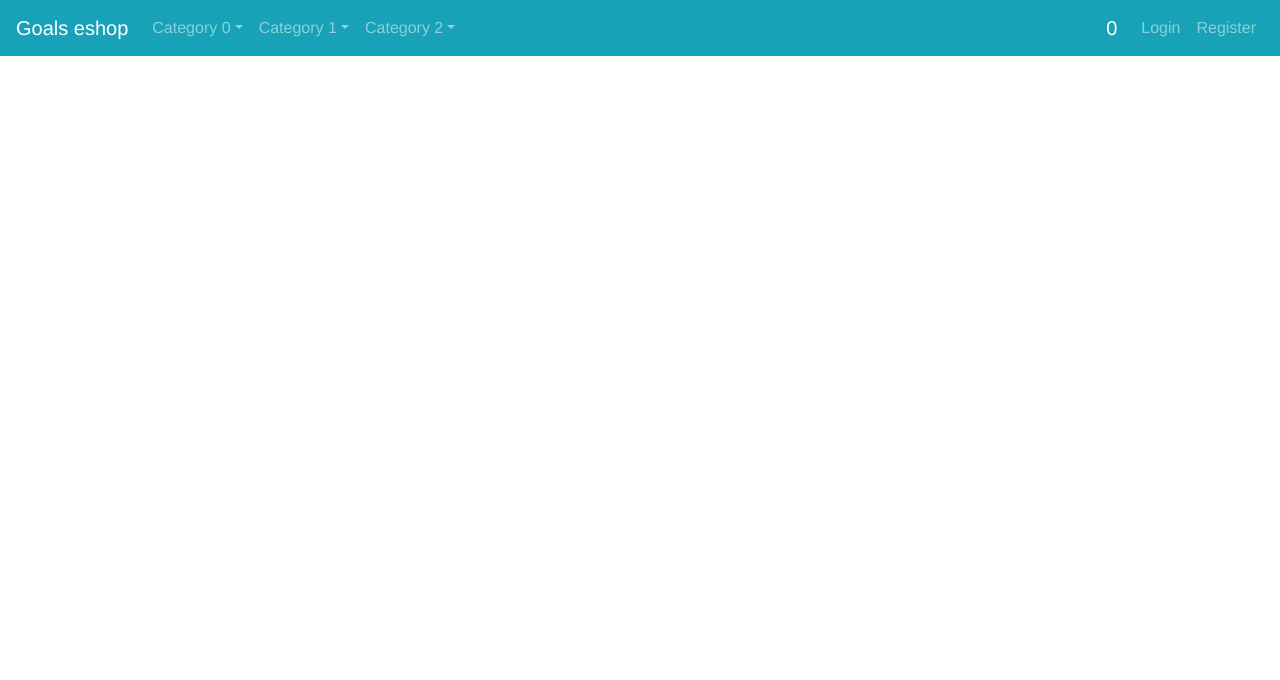
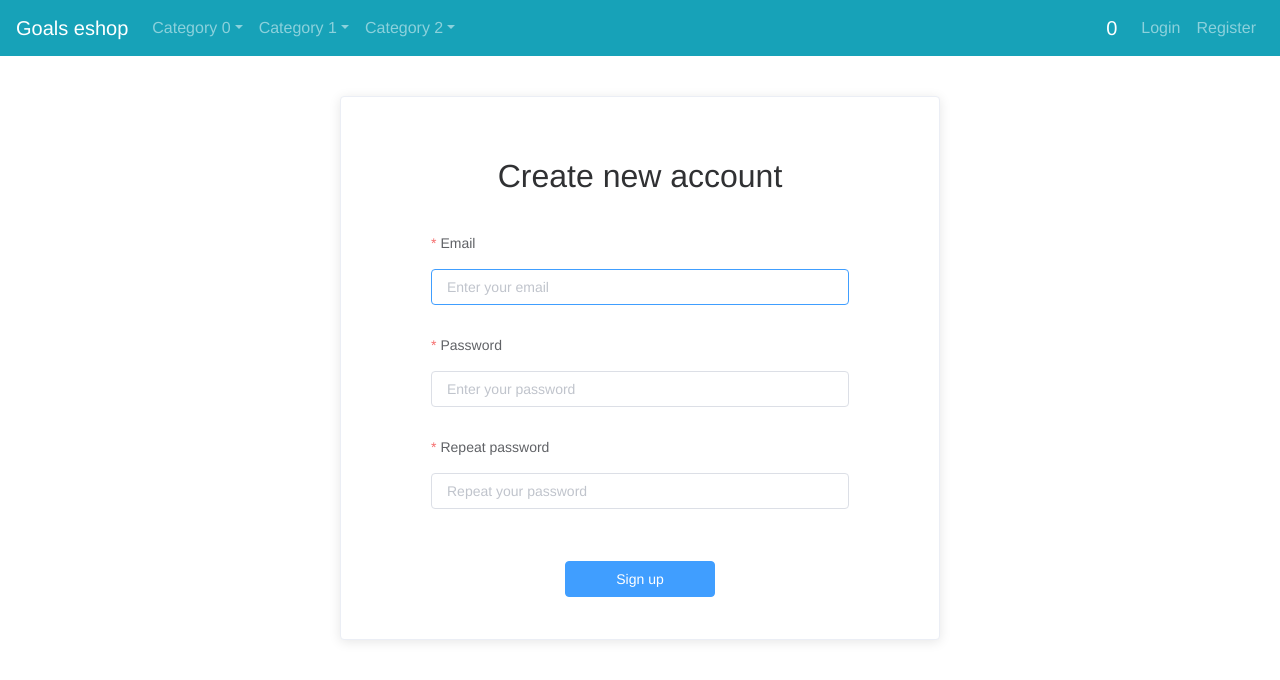
Before and after one commit to GretaMame/EShop-WebApp, a Vue app: page /register in a window 1280 px wide. Shown: the top 680 px of the page. Built offline with nearby package versions, Linux system fonts and the light colour scheme; some icons are missing.

Commit message:
Add fogot password page and place forms in cards

```diff
--- a/src/router/index.js
+++ b/src/router/index.js
@@ -4,9 +4,11 @@ import Profile from '@/views/Profile'
 import Home from '@/views/Home'
 import Login from '@/views/Login'
 import Register from '@/views/Register'
+import ForgotPassword from '@/views/ForgotPassword'
 Vue.use(Router)
 
 export default new Router({
+  mode: 'history',
   routes: [
     {
       path: '/user/profile',
@@ -24,6 +26,11 @@ export default new Router({
       component: Login
     },
     {
+      path: '/login/forgotpassword',
+      name: 'forgotPassword',
+      component: ForgotPassword
+    },
+    {
       path: '/register',
       name: 'register',
       component: Register
--- /dev/null
+++ b/src/views/ForgotPassword.vue
@@ -0,0 +1,65 @@
+<template>
+  <el-row>
+    <el-card class="box-card">
+      <h2>Reset your password</h2>
+      <p>Please enter the email address registered on your account.</p>
+      <el-form ref="forgotPasswordForm" :rules="rules" :inline="true" :model="forgotPasswordForm" size="medium">
+        <el-form-item prop="email">
+          <el-input :autofocus="true" v-model="forgotPasswordForm.email" placeholder="Enter your email"></el-input>
+        </el-form-item>
+        <el-form-item>
+          <el-button type="primary" @click="submitForm('forgotPasswordForm')">Reset password</el-button>
+        </el-form-item>
+      </el-form>
+    </el-card>
+  </el-row>
+</template>
+
+<style scoped>
+  .box-card {
+    margin: auto;
+    max-width: 600px;
+    margin-top: 40px;
+    padding: 50px;
+  }
+  h2 {
+    margin: 15px;
+  }
+  p {
+    margin: 15px;
+  }
+  form {
+    margin: 10px;
+    margin-top: 50px;
+  }
+</style>
+
+<script>
+  export default {
+    data () {
+      return {
+        forgotPasswordForm: {
+          email: ''
+        },
+        rules: {
+          email: [
+            { required: true, message: 'Please enter your email address', trigger: 'blur' },
+            { type: 'email', message: 'Please input correct email address', trigger: 'blur,change' }
+          ]
+        }
+      }
+    },
+    methods: {
+      submitForm (formName) {
+        this.$refs[formName].validate((valid) => {
+          if (valid) {
+            console.log('Reset password successful!')
+            alert('Please check your email to reset your password!')
+          } else {
+            console.log('Forgot password form submit error :(')
+          }
+        })
+      }
+    }
+  }
+</script>
--- a/src/views/Login.vue
+++ b/src/views/Login.vue
@@ -1,43 +1,89 @@
 <template>
-  <div>
-    <h1 class="m-3">Login</h1>
-    <b-form @submit="onSubmit">
-      <b-row align-h="center" md="auto">
-          <b-form-group label="Email">
-            <b-form-input type="email"
-                          v-model="form.email"
-                          required>
-            </b-form-input>
-          </b-form-group>
-      </b-row>
-      <b-row align-h="center" md="auto">
-          <b-form-group   label="Password">
-            <b-form-input type="password"
-                          v-model="form.password"
-                          required>
-            </b-form-input>
-          </b-form-group>
-      </b-row>
-      <b-row align-h="center" align-v="center" class="my-2"><b-button type="submit">Login</b-button></b-row>
-      <b-row align-h="center" align-v="center"><b-link href="forgotPassword">Forgot password?</b-link></b-row>
-    </b-form>
-  </div>
+  <el-row>
+    <el-card class="box-card">
+      <h2>Log in to store</h2>
+      <el-form ref="loginForm" :rules='rules' :model="loginForm" size="medium">
+        <el-form-item prop="email" label="Email">
+          <el-input :autofocus="true" v-model="loginForm.email" placeholder="Enter your email"></el-input>
+        </el-form-item>
+        <el-form-item id="passwordItem" prop="password" label="Password">
+          <el-input type="password" v-model="loginForm.password" placeholder="Enter your password"></el-input>
+        </el-form-item>
+        <el-row justify="end">
+          <el-form-item id="forgotPasswordLinkItem" size="mini">
+            <el-button type="text" @click="redirect('login/forgotPassword')">Forgot password?</el-button>
+          </el-form-item>
+        </el-row>
+        <el-form-item>
+          <el-button type="primary" @click="onSubmit('loginForm')">Login</el-button>
+          <el-button @click="redirect('register')">Sign up</el-button>
+        </el-form-item>
+      </el-form>
+    </el-card>
+  </el-row>
 </template>
+
+<style scoped>
+  .box-card {
+    margin: auto;
+    max-width: 600px;
+    margin-top: 40px;
+    padding: 40px 60px 20px 60px;
+  }
+  form {
+    margin: 10px;
+    margin-top: 30px;
+  }
+  #forgotPasswordLinkItem {
+    text-align: end;
+  }
+  div#passwordItem {
+    margin-bottom: 0px;
+  }
+  button {
+    min-width: 120px;
+  }
+</style>
 
 <script>
 export default {
   data () {
+    var checkIfEmptyField = (rule, value, callback) => {
+      if (value === '') {
+        callback(new Error('Field can\'t be empty'))
+      } else {
+        callback()
+      }
+    }
     return {
-      form: {
+      windowName: '',
+      loginForm: {
         email: '',
         password: ''
+      },
+      rules: {
+        email: [
+        { type: 'email', message: 'Please input correct email address', trigger: 'blur,change' },
+        { validator: checkIfEmptyField, trigger: 'blur' }
+        ],
+        password: [
+          { validator: checkIfEmptyField, trigger: 'blur' }
+        ]
       }
     }
   },
   methods: {
-    onSubmit (evt) {
-      evt.preventDefault()
-      alert(JSON.stringify(this.form))
+    onSubmit (formName) {
+        this.$refs[formName].validate((valid) => {
+          if (valid) {
+            alert('Please check your email to reset your password!')
+          } else {
+            console.log('Forgot password form submit error :(')
+          }
+        })
+    },
+    redirect (windowName) {
+      this.$router.push(windowName)
     }
   }
 }
--- a/src/views/Register.vue
+++ b/src/views/Register.vue
@@ -1,58 +1,85 @@
 <template>
-  <div>
-    <b-form @submit="onSubmit">
-      <b-row align-h="center">
-        <b-col cols="3" align-v="start" align-h="center">
-          <b-img class="m-2" md="auto" src="https://images.duckduckgo.com/iu/?u=https%3A%2F%2Fpbs.twimg.com%2Fprofile_images%2F440563522632552448%2FivG2Cb9-.png&f=1" fluid alt="Cat" />
-        </b-col>
-        <b-col cols="8" md="auto" class="m-2" align-h="start" align-v="center">
-          <b-form-group label="Email address:" class="m-2">
-            <b-form-input type="email"
-                          required
-                          v-model="email"
-                          placeholder="example@example.com">
-            </b-form-input>
-          </b-form-group>
-          <b-form-group label="Enter password:" class="m-2">
-            <b-form-input id="passwInput"
-                          type="password"
-                          v-model="password"
-                          required>
-            </b-form-input>
-          </b-form-group>
-          <b-form-group label="Repeat password:" class="m-2">
-            <b-form-input type="password"
-                          v-model="passwordRepeat"
-                          :state="passwordsMatch"
-                          required>
-            </b-form-input>
-          </b-form-group>
-          <b-button class="my-2" :disabled="!passwordsMatch" type="submit">Register</b-button>
-        </b-col>
-      </b-row>
-    </b-form>
-  </div>
+  <el-row>
+    <el-card class="box-card">
+      <h2>Create new account</h2>
+      <el-form :model="registerForm" :rules="rules" ref="registerForm" size="medium">
+        <el-form-item prop="email" label="Email">
+          <el-input :autofocus="true" v-model="registerForm.email" placeholder="Enter your email"></el-input>
+        </el-form-item>
+        <el-form-item prop="password" label="Password">
+          <el-input type="password" v-model="registerForm.password" placeholder="Enter your password"></el-input>
+        </el-form-item>
+        <el-form-item prop="passwordRepeat" label="Repeat password">
+          <el-input type="password" v-model="registerForm.passwordRepeat" placeholder="Repeat your password"></el-input>
+        </el-form-item>
+        <el-form-item>
+          <el-button type="primary" @click="submitForm('registerForm')">Sign up</el-button>
+        </el-form-item>
+      </el-form>
+    </el-card>
+  </el-row>
 </template>
+
+<style scoped>
+  .box-card {
+    margin: auto;
+    max-width: 600px;
+    margin-top: 40px;
+    padding: 40px 60px 0px 60px;
+  }
+  form {
+    margin: 10px;
+    margin-top: 30px;
+  }
+  button {
+    min-width: 150px;
+    margin-top: 30px;
+  }
+</style>
 
 <script>
   export default {
-  name: 'Register',
-  computed: {
-    passwordsMatch () {
-      return this.password === this.passwordRepeat
+    data () {
+      var validatePasswordRepeat = (rule, value, callback) => {
+        if (value !== this.registerForm.password) {
+          callback(new Error('Passwords don\'t match!'))
+        } else {
+          callback()
         }
-  },
-  data () {
+      }
       return {
+        registerForm: {
         email: '',
         password: '',
         passwordRepeat: ''
+        },
+        rules: {
+          email: [
+            { required: true, message: 'Please enter your email address', trigger: 'blur' },
+            { type: 'email', message: 'Please input correct email address', trigger: 'blur,change' }
+          ],
+          password: [
+            { required: true, message: 'Please enter your password', trigger: 'blur' },
+            { min: 6, message: 'Password must be at least 5 characters', trigger: 'change, blur' }
+          ],
+          passwordRepeat: [
+            { required: true, message: 'Please repeat your password', trigger: 'blur' },
+            { validator: validatePasswordRepeat, trigger: 'blur' }
+          ]
+        }
       }
     },
     methods: {
-    onSubmit (evt) {
-      evt.preventDefault()
-      alert('Please check your email to very your account!')
+      submitForm (formName) {
+        this.$refs[formName].validate((valid) => {
+          if (valid) {
+            console.log('Sign up successful')
+            alert('Your registration was successful! Please check your email to validate your account.')
+          } else {
+            console.log('Sign up error :(')
+            return false
+          }
+        })
       }
     }
   }
```
Lines whose indentation alone changed are shown as unchanged.
